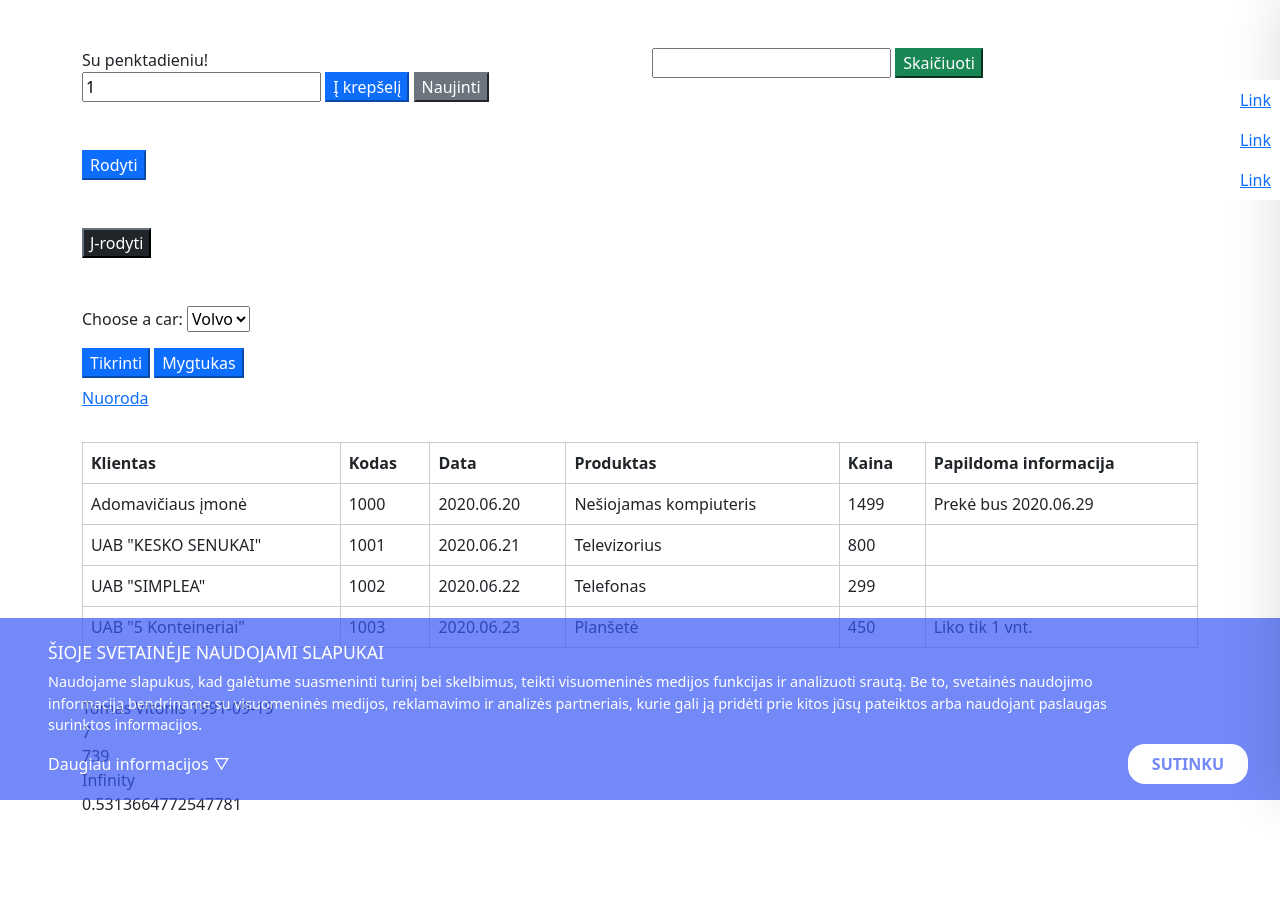
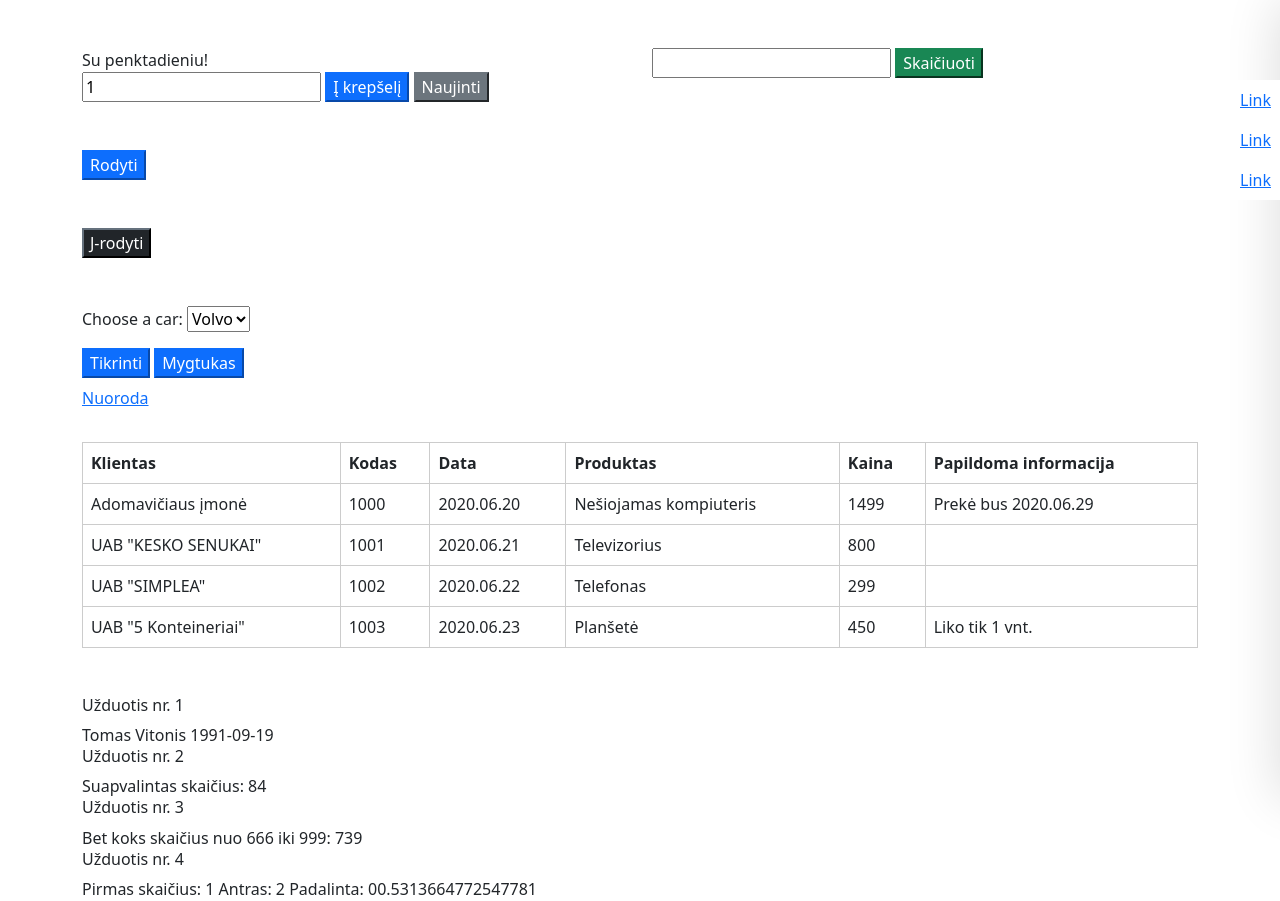
Before and after one commit to TomVito/BIT-JavaScript, a plain HTML site: page index.html in a window 1280 px wide. Before the commit the page ends 816 px from the top, so only its background shows below. Drawn offline with nearby package versions, Linux system fonts and the light colour scheme.

Commit message:
queryselector

```diff
--- a/assets/css/custom.css
+++ b/assets/css/custom.css
@@ -44,6 +44,7 @@
   left: 0;
   color: #fff;
   opacity: 0.7;
+  display: none;
 }
 
 .slapukai-container.closed {
--- a/assets/js/custom.js
+++ b/assets/js/custom.js
@@ -240,53 +240,55 @@ console.log(sum);
 //1. Sukurkite tris kintamuosius, kurie saugotų tris reikšmes: Vardas, Pavardė, Gimimo metai ir naudojantis jais puslapyje atvaizduokite eilutę:
 //“Aš esu Vardenis Pavardenis gimęs xxx”.
 
-var Vardas = 'Tomas';
+document.querySelector('#javascript-testai').innerHTML = '<h6>Užduotis nr. 1</h6>';
 
-var Pavardė = 'Vitonis';
+const Vardas = 'Tomas';
 
-var Gimimo_metai = '1991-09-19';
+const Pavardė = 'Vitonis';
 
-document.getElementById('javascript-testai').innerHTML = Vardas + " " + Pavardė + " " + Gimimo_metai + " ";
+const Gimimo_metai = '1991-09-19';
+
+let details = Vardas + ' ' + Pavardė + ' ' + Gimimo_metai;
+
+document.querySelector('#javascript-testai').innerHTML += details;
 
 //2. Sukurkite kintamąjį kurio reikšmė būtų skaičius su liekana ir suapvalinkite jį iki sveiko skaičiaus. (Trys galimos funkcijos Math)
 
-var nelyginis = 7.4;
+document.querySelector('#javascript-testai').innerHTML += '<h6>Užduotis nr. 2</h6>';
 
-document.getElementById('javascript-testai2').innerHTML = (Math.round(nelyginis)) + " ";
+let nelyginis = 83.723;
+
+document.querySelector('#javascript-testai').innerHTML +='Suapvalintas skaičius:' + ' ' + (Math.round(nelyginis));
 
 //3. Integruokite skripte žemiau pateiktą funkciją:
 
-var min = 666;
+document.querySelector('#javascript-testai').innerHTML += '<h6>Užduotis nr. 3</h6>';
 
-var max = 999;
+const min = 666;
+
+const max = 999;
 
 function randomSkaicius(min, max) {
   return Math.floor(Math.random() * (max - min + 1) + min)
 }
 
-document.getElementById('javascript-testai3').innerHTML = randomSkaicius(min, max) + " ";
+document.querySelector('#javascript-testai').innerHTML += 'Bet koks skaičius nuo 666 iki 999:' + ' ' + randomSkaicius(min, max) + ' ';
 
 //4. Sukurkite du kintamuosius ir naudodamiesi trečiame punkte pateikta funkcija priskirkite jiems atsitiktines reikšmes nuo 0 iki 4.
 //Padalinkite pirmąją reikšmę iš antrosios ir gautąjį rezultatą suapvalinkite iki sveiko skaičiaus. (Optional: esant reikalui grąžinkite žinutę: dalyba negalima)
 
-var pirmas = 0;
+document.querySelector('#javascript-testai').innerHTML += '<h6>Užduotis nr. 4</h6>';
 
-var antras = 0;
+const first = randomSkaicius(0, 4);
+const second = randomSkaicius(0, 4);
 
-function atsitiktinisSkaicius(pirmas) {
-  return Math.floor(Math.random() * 5);
-}
+let dalyba = Math.floor(first/second);
 
-function atsitiktinisSkaicius(antras) {
-  return Math.floor(Math.random() * 5);
-}
+if(second == 0)
+    dalyba = 'Dalyba negalima';
 
-document.getElementById('javascript-testai4').innerHTML = atsitiktinisSkaicius(pirmas) + " ";
-document.getElementById('javascript-testai4').innerHTML = atsitiktinisSkaicius(antras) + " ";
+document.querySelector('#javascript-testai').innerHTML += 'Pirmas skaičius:' + ' ' + first + ' ' + 'Antras:' + ' ' + second + ' ' + 'Padalinta:' + ' ' + dalyba;
 
-let dalyba = Math.round(atsitiktinisSkaicius(pirmas) / atsitiktinisSkaicius(antras));
-
-document.getElementById('javascript-testai4').innerHTML = dalyba + " ";
 
 //5. Pasinaudodami trečiame punkte pateikta funkcija, sukurkite tris kintamuosius ir priskirkite jiems tris reiksmes nuo 0 iki 25.
 //Pasitelke Math.min() ir Math.max() metodus suraskite vidurinį skaičių.
@@ -297,7 +299,7 @@ document.getElementById('javascript-testai4').innerHTML = dalyba + " ";
 
 let netyciukas = Math.random();
 
-document.getElementById('javascript-testai6').innerHTML = netyciukas + " ";
+document.getElementById('javascript-testai').innerHTML += netyciukas + " ";
 
 //7. Atspausdinkite tris skaičius nuo -10 iki 10 pasinaudodami ta pačia funkcija. Skaičiai mažesni už 0 turi būti pažymėti raudonai, 0 mėlynai, o didesni už nulį žalia spalva.
 
--- a/index.html
+++ b/index.html
@@ -133,14 +133,6 @@
     </div>
     <div class="container">
       <div id="javascript-testai"></div>
-      <div id="javascript-testai2"></div>
-      <div id="javascript-testai3"></div>
-      <div id="javascript-testai4"></div>
-      <div id="javascript-testai5"></div>
-      <div id="javascript-testai6"></div>
-      <div id="javascript-testai7"></div>
-      <div id="javascript-testai8"></div>
-      <div id="javascript-testai9"></div>
     </div>
     <script
       src="https://cdn.jsdelivr.net/npm/bootstrap@5.0.1/dist/js/bootstrap.bundle.min.js"
```
